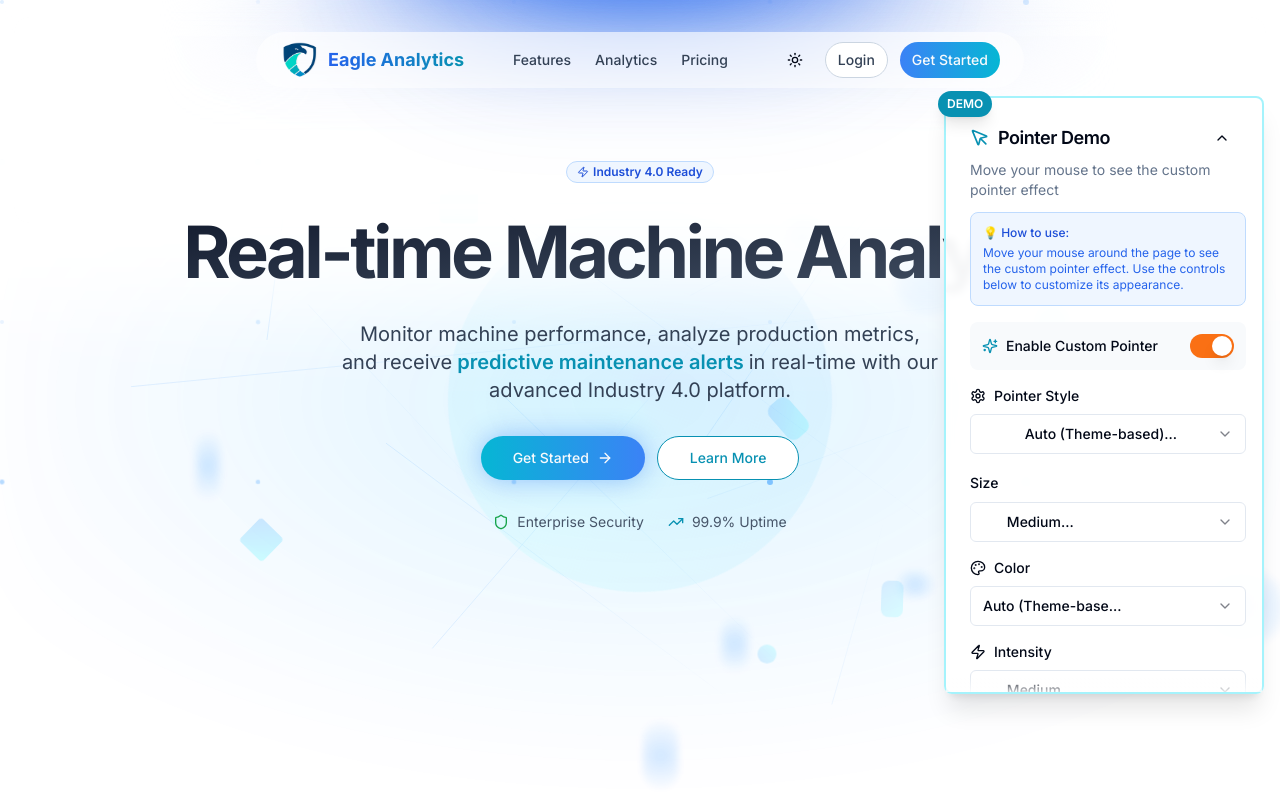
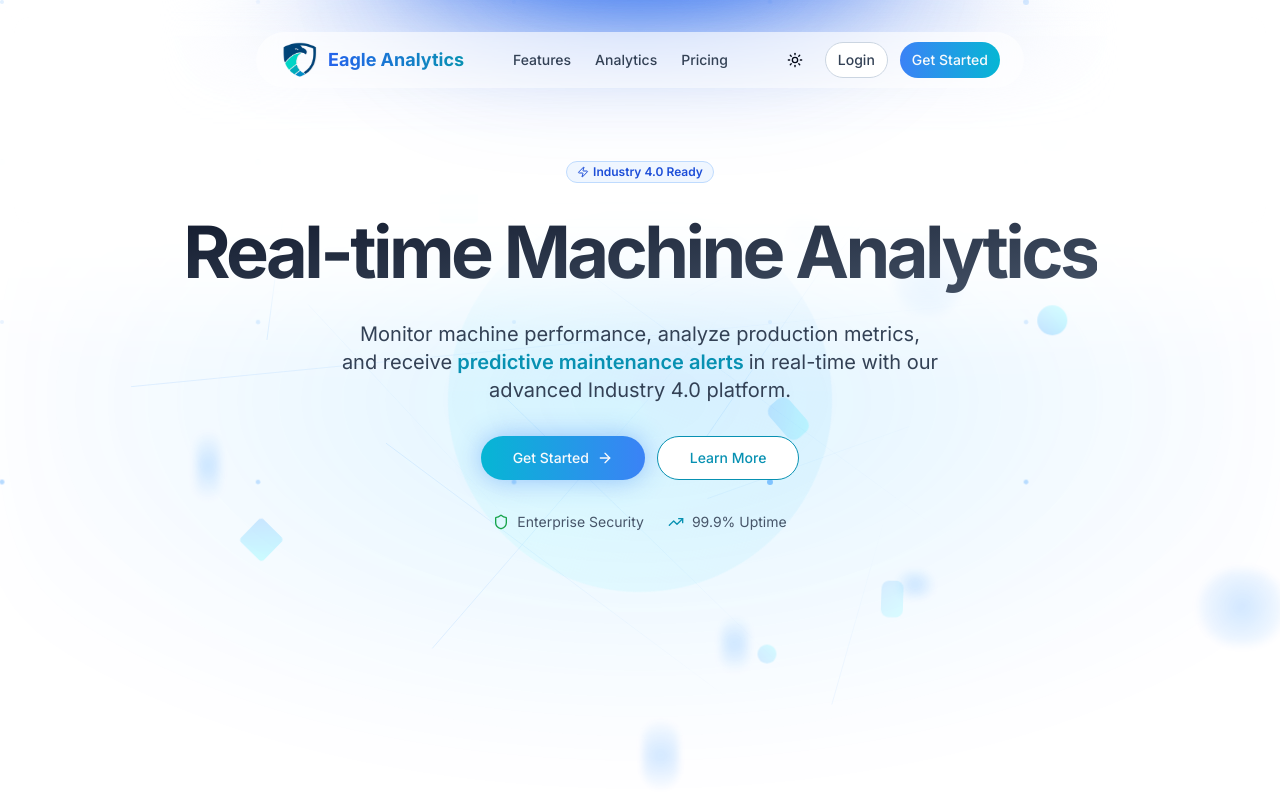
Before and after one commit to CHIRANJEEVICHETAN/Loginware-Analytics, a Next.js app: page / in a window 1280 px wide. Shown: the top 800 px of the page. Built offline with nearby package versions, Linux system fonts and the light colour scheme.

Commit message:
Updated demo component to view in production too

```diff
--- a/app/page.tsx
+++ b/app/page.tsx
@@ -59,7 +59,7 @@ export default function LandingPage() {
       />
 
       {/* Pointer Demo Controls - Only show in development */}
-      {process.env.NODE_ENV === 'development' && (
+      {process.env.NEXT_PUBLIC_SHOW_DEMO === 'true' && (
         <PointerDemo className="z-50" />
       )}
 
```
Lines whose indentation alone changed are shown as unchanged.
